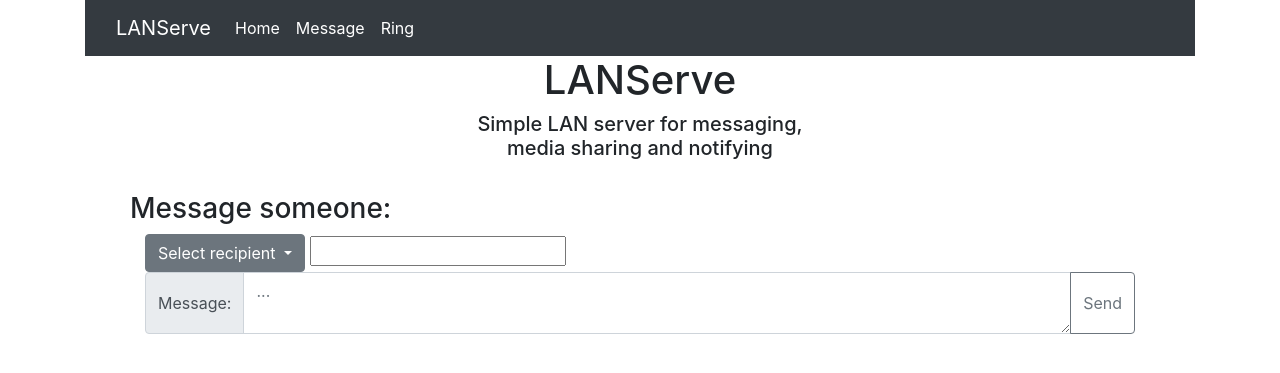
After one commit to muaaz-ur-habibi/lan-serve, a Python web app: template src/server/main/templates/messaging.html in a window 1280 px wide. The commit adds this page. Shown: the top 373 px of the page. Run offline with Jinja, Linux system fonts and the light colour scheme; the template is opened without the code that fills it, so the values that code supplies are empty; some libraries are stand-ins or nearby versions; some web fonts are replaced.

Commit message:
finished basic logging / signing up and in also finished basic messaging logic. now need to implement how to display message to target

```diff
--- /dev/null
+++ b/src/server/main/static/script.js
@@ -0,0 +1,5 @@
+function getMessageRecipientName(button) {
+    const text_field = document.getElementById("recipient-holder");
+
+    text_field.value = button.innerText;
+}
--- /dev/null
+++ b/src/server/main/static/style.css
@@ -0,0 +1,9 @@
+#login-container {
+    border: 1px solid red;
+    border-radius: 3px;
+    padding-bottom: 2px;
+}
+
+#connected-name {
+
+}
--- a/src/server/main/templates/base.html
+++ b/src/server/main/templates/base.html
@@ -30,6 +30,8 @@
 
     <!--Custom style sheet-->
     <link rel="stylesheet" href="/static/style.css">
+    <!--Custom javascript-->
+    <script src="/static/script.js"></script>
 
     <title>{% block title %}{% endblock %}</title>
 </head>
@@ -47,7 +49,7 @@
                     <a class="nav-link active" href="/">Home</a>
                   </li>
                   <li class="nav-item">
-                    <a class="nav-link active" href="/message">Message</a>
+                    <a class="nav-link active" href="/messaging">Message</a>
                   </li>
                   <li class="nav-item">
                     <a class="nav-link active" href="/ring">Ring</a>
--- /dev/null
+++ b/src/server/main/templates/messaging.html
@@ -0,0 +1,45 @@
+{% extends "base.html" %}
+{% block title %}Message{% endblock %}
+
+{% block body %}
+<div class="container-fluid">
+    <div class="container">
+        <center>
+            <h1>LANServe</h1>
+            <h5>Simple LAN server for messaging,<br>media sharing and notifying</h5>
+        </center>
+    </div>
+    <br>
+    <div class="container">
+        <div class="container-fluid server-info-container">
+            <h3>Message someone:</h3>
+            <div class="container-fluid">
+                <form method="post">
+                    <div class="dropdown">
+                        <button class="btn btn-secondary dropdown-toggle" type="button" id="recipient" data-toggle="dropdown" aria-haspopup="true" aria-expanded="false" name="recipient">
+                          Select recipient
+                        </button>
+                        <input type="text" name="recipient-holder" id="recipient-holder">
+                        <div class="dropdown-menu" aria-labelledby="recipient">
+                            {% for user in USERS %}
+                                <button class="dropdown-item messaging-dropdown-item" type="button"onclick="getMessageRecipientName(this)">{{ user["name"] }}</button>
+                            {% endfor %}
+                        </div>
+                    </div>
+                    <div class="form-group">
+                        <div class="input-group">
+                            <div class="input-group-prepend">
+                              <span class="input-group-text">Message:</span>
+                            </div>
+                            <textarea class="form-control" aria-label="With textarea" placeholder="..." name="message-box"></textarea>
+                            <div class="input-group-append">
+                                <button class="btn btn-outline-secondary" type="submit">Send</button>
+                            </div>
+                        </div>
+                    </div>
+                </form>
+            </div>
+        </div>
+    </div>
+</div>
+{% endblock %}
```
Also changed, not shown: src/server/main/templates/home.html (+20 -3 lines), src/server/main/views.py (+67 -3 lines).
